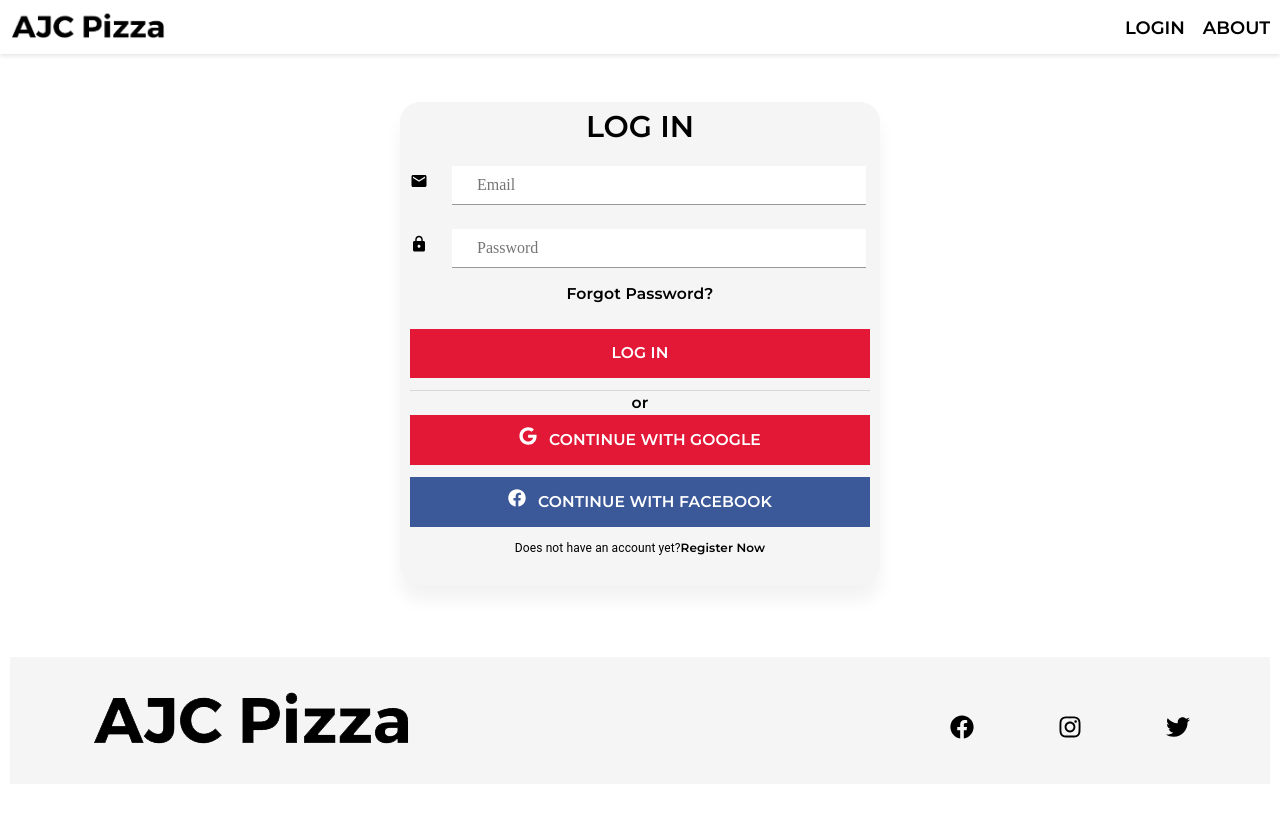
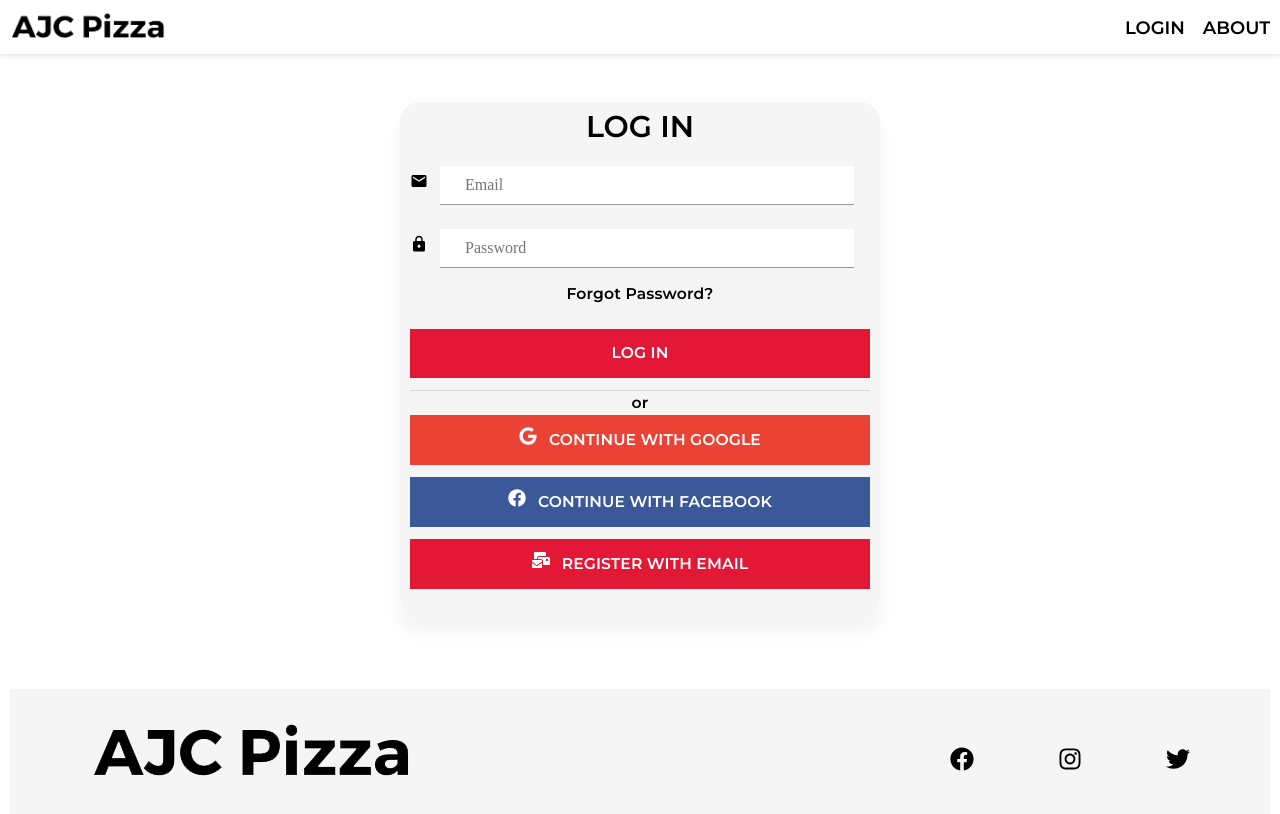
Before and after one commit to StarSoftwareDevelopers/my-app--AJC-PIZZA-, a React (Create React App) app: page /login in a window 1280 px wide. Built offline with nearby package versions, Linux system fonts and the light colour scheme; no server answers.

Commit message:
edited the className

```diff
--- a/src/Admin/AdminComponents/Table/UserTable.js
+++ b/src/Admin/AdminComponents/Table/UserTable.js
@@ -1,8 +1,6 @@
 import React, {Component} from 'react';
 import MUIDataTable from "mui-datatables";
 import {firestore} from './../../../firebase/firebase.utils';
-
-const columns = ["Display Name","Email"];
 
 
 class UserTable extends Component {
@@ -25,17 +23,18 @@ class UserTable extends Component {
     }
 
     render() {
+        const {columns,data} = this.props;
+
+
         return (
 
-            // <MUIDataTable
-            //         title={"Users"}
-            //         columns={columns}
-            //         data={data}
-            //         // options={options}
-            // />
-            <div>
-                Hello
-            </div>
+            <MUIDataTable
+                    title={"Users"}
+                    columns={columns}
+                    data={data}
+                    // options={options}
+            />
+
          );
     }
 
--- a/src/Redux/User/user.saga.js
+++ b/src/Redux/User/user.saga.js
@@ -46,6 +46,7 @@ export function* onEmailSignInStart(){
 //if they are signed in - restore the redux store with current user's info
 export function* isUserAuthenticated() {
     try {
+
        const userAuth = yield getCurrentUser();
        if(!userAuth) return;
         yield snapshotFromUserAuth(userAuth);
--- a/src/components/MyAccount/index.js
+++ b/src/components/MyAccount/index.js
@@ -1,6 +1,6 @@
 import React from 'react';
 import { useSelector } from 'react-redux';
-import { firestore} from './../../firebase/firebase.utils';
+// import { firestore} from './../../firebase/firebase.utils';
 
 import Card from '@material-ui/core/Card';
 import { makeStyles } from '@material-ui/core/styles';
@@ -28,7 +28,7 @@ const MyAccount = () => {
     const { currentUser } = useSelector(mapState);
     const classes = useStyles();
 
-    const userRef = firestore.collection('users').doc(currentUser.uid);
+    // const userRef = firestore.collection('users').doc(currentUser.uid);
 
     // async function addAddress() {
     //    const res = await userRef.set({
--- a/src/components/SignUp/index.js
+++ b/src/components/SignUp/index.js
@@ -58,8 +58,8 @@ const Signup = props => {
   }
 
         return(
-           <div class="container">
-             <div class="wrap">
+           <div className="container">
+             <div className="wrap">
                <h2>Register</h2>
                   <div className="formWrap">
 
@@ -77,7 +77,7 @@ const Signup = props => {
                   )}
 
                     <form onSubmit={handleSubmit}>
-                      <div class="grouped">
+                      <div className="grouped">
                        <FormInput
                           label={<PersonIcon/>}
                           type="text"
--- a/src/components/SigningIn/index.js
+++ b/src/components/SigningIn/index.js
@@ -14,7 +14,8 @@ import LockIcon from '@material-ui/icons/Lock';
 
 import {
     FaFacebook,
-    FaGoogle
+    FaGoogle,
+    FaMailBulk
 } from 'react-icons/fa';
 
 
@@ -59,13 +60,13 @@ const SigninIn = props => {
     }
 
         return (
-            <div class="container">
-                <div class="wrap">
+            <div className="container">
+                <div className="wrap">
                 <h2>Log in</h2>
                         <div className="formWrap">
                             <form onSubmit={handleSubmit}>
                               <div className="grouped">
-                              <label for="email" class="email"><EmailIcon style={{
+                              <label><EmailIcon style={{
                                   display: 'in-line block',
                                   marginRight: '1rem'
                                   }}/></label>
@@ -74,7 +75,7 @@ const SigninIn = props => {
                                     onChange={ e => setEmail(e.target.value)}/>
 
                                 <br></br>
-                                <label for="email" class="email"><LockIcon style={{
+                                <label><LockIcon style={{
                                     display: 'in-line block',
                                     marginRight: '1rem'
                                     }}/></label>
@@ -105,7 +106,7 @@ const SigninIn = props => {
                                         </Typography>
 
                                             {/* Put a google Icon after the <Button> */}
-                                            <Button onClick={handleGoogleSignIn}>
+                                            <Button onClick={handleGoogleSignIn} style={{backgroundColor: '#EA4335'}}>
                                                 <Typography variant="h6" align="center" display="block">
                                                     <FaGoogle style={{
                                                         display: 'inline-block',
@@ -129,12 +130,18 @@ const SigninIn = props => {
                                             </Button>
 
 
-                                            <Typography variant="body1" align="center">
-                                                Does not have an account yet?
-                                                <Link to ="/registration">
-                                                    Register Now
-                                                </Link>
-                                            </Typography>
+                                            <Link to="/registration">
+                                                <Button>
+                                                    <Typography variant="h6" align="center" display="block" >
+                                                        <FaMailBulk style={{
+                                                        display: 'inline-block',
+                                                        marginRight: '1rem',
+                                                        fontSize: 'large'
+                                                        }}/>
+                                                        Register with Email
+                                                    </Typography>
+                                                </Button>
+                                            </Link>
 
                                         </div>
                                     </div>
```
Also changed, not shown: src/components/Forms/FormInput/index.js (+9 -2 lines).
